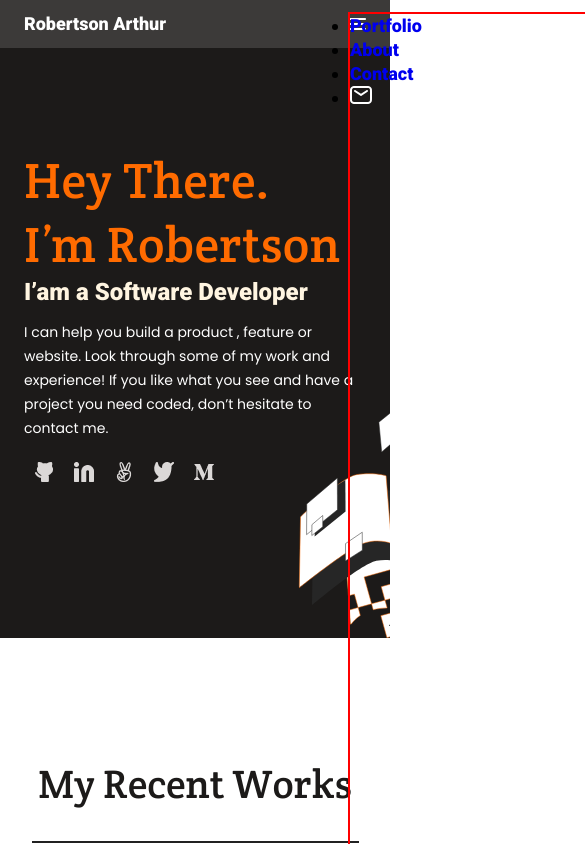
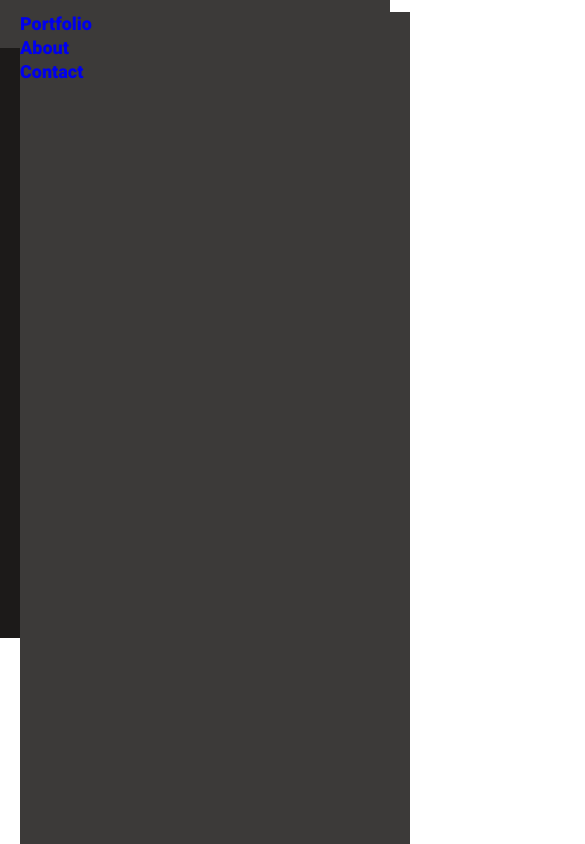
Before and after one commit to bobb-Rob/portfolio-project-1, a website: page index.html in a window 390 px wide. Both pictures are taken after a click on the button 357 px from the left and 25 px from the top of the page. Shown: the top 844 px of the page, 585 px wide, since content can reach past the window. Drawn offline with Linux system fonts and the light colour scheme.

Commit message:
Add onclick event on hamburger button

```diff
--- a/js_files/event.js
+++ b/js_files/event.js
@@ -3,4 +3,5 @@ const navLinksWrapper = document.getElementById('nav-links');
 
 hamburgerBtn.addEventListener('click', () => {
   navLinksWrapper.style.display = 'flex';
+  navLinksWrapper.lastElementChild.style.display = 'none';
 });
--- a/style.css
+++ b/style.css
@@ -651,8 +651,11 @@
     flex-direction: column;
     width: 100vw;
     height: 100vh;
-    border: 2px solid red;
+    list-style: none;
+    text-decoration: none;
     position: absolute;
+    left: 20px;
+    background-color: var(--lightdark);
   }
 }
 
```
